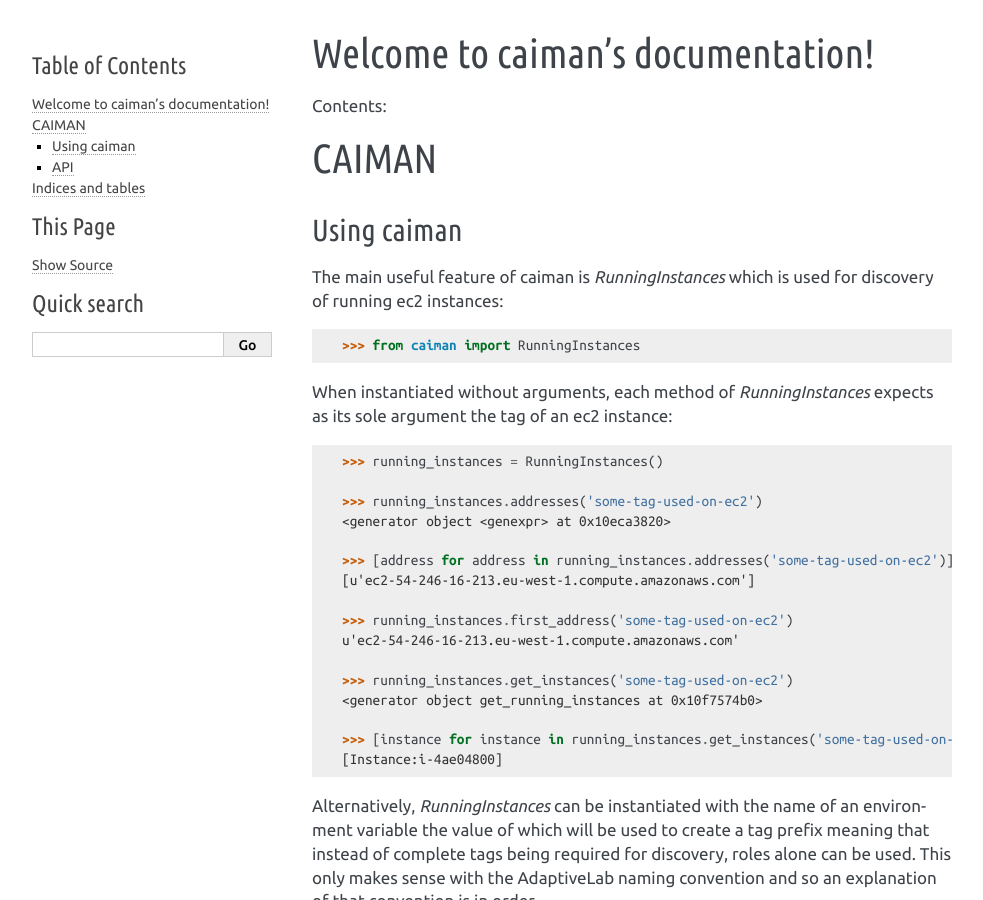
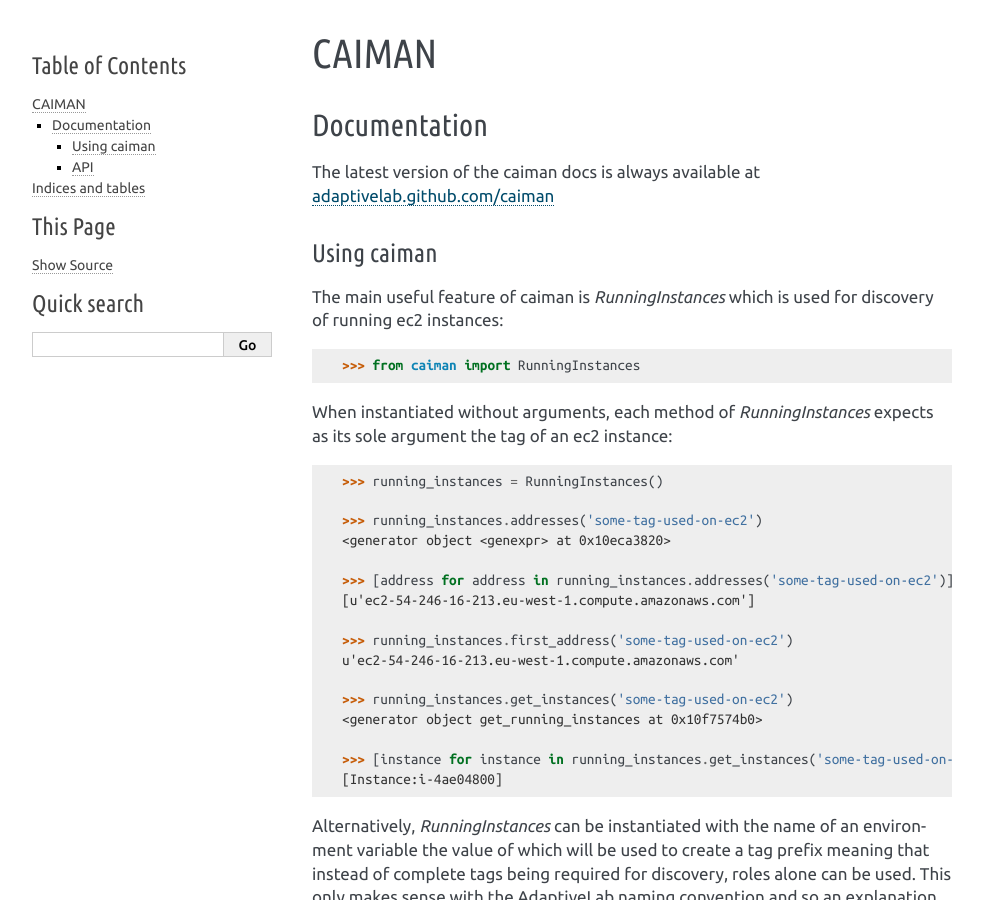
Before and after one commit to adaptivelab/caiman, a Sphinx documentation site: the page built from docs/index.rst, in a window 1280 px wide and 900 px high. Shown: the whole window, without its empty margins (138-1121 px from the left). Built offline with Sphinx 7.4.7, drawn with Linux system fonts in a browser that asks for light colours.

Commit message:
Remove autodocs from README
Add link to generated docs in README

```diff
--- a/README.rst
+++ b/README.rst
@@ -1,5 +1,12 @@
 CAIMAN
 ======
+
+Documentation
+*************
+
+The latest version of the caiman docs is always available at
+`adaptivelab.github.com/caiman <http://adaptivelab.github.com/caiman>`_
+
 
 Using caiman
 ~~~~~~~~~~~~
@@ -74,17 +81,3 @@
 The only difference in these cases is that instead of having to specify the
 full tag name `RunningInstances` automatically converted `database` into
 `projectname-demo-database` for us
-
-
-API
-~~~
-
-.. module:: caiman
-.. autoclass:: RunningInstances
-   :members:
-   :undoc-members:
-.. autoattribute:: RunningInstances
-
-.. autoclass:: Ec2Instance
-   :members:
-.. autoattribute:: Ec2Instance
--- a/docs/index.rst
+++ b/docs/index.rst
@@ -3,14 +3,23 @@
    You can adapt this file completely to your liking, but it should at least
    contain the root `toctree` directive.
 
-Welcome to caiman's documentation!
-==================================
-
-Contents:
-
 .. toctree::
    :maxdepth: 2
 .. include:: ../README.rst
+
+
+API
+~~~
+
+.. module:: caiman
+.. autoclass:: RunningInstances
+   :members:
+   :undoc-members:
+.. autoattribute:: RunningInstances
+
+.. autoclass:: Ec2Instance
+   :members:
+.. autoattribute:: Ec2Instance
 
 
 
```
